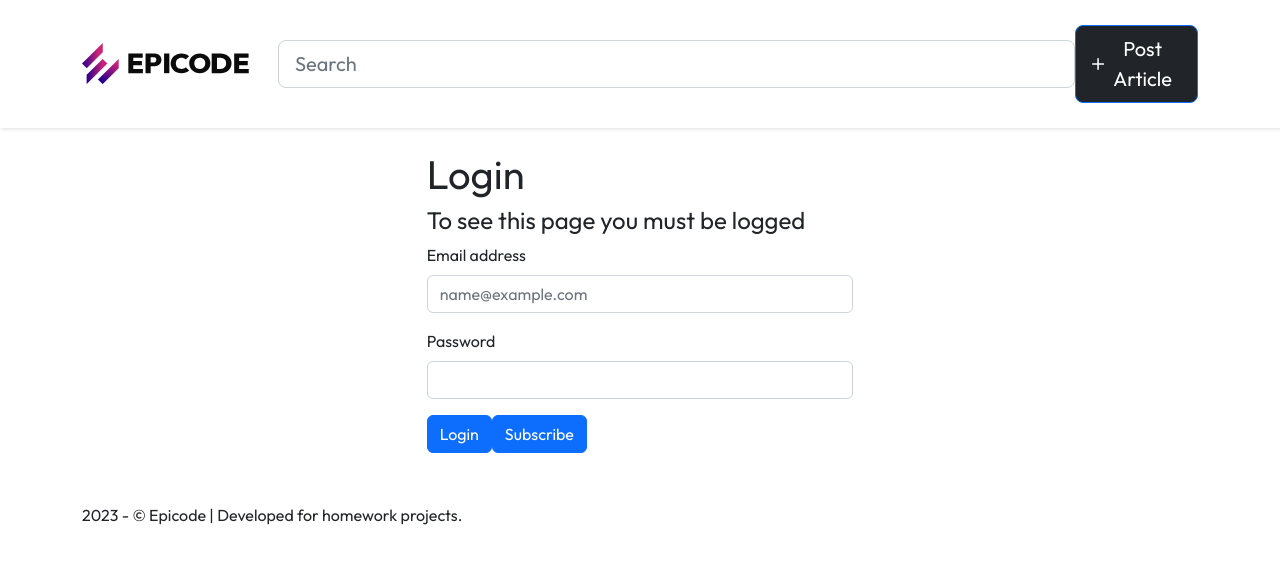
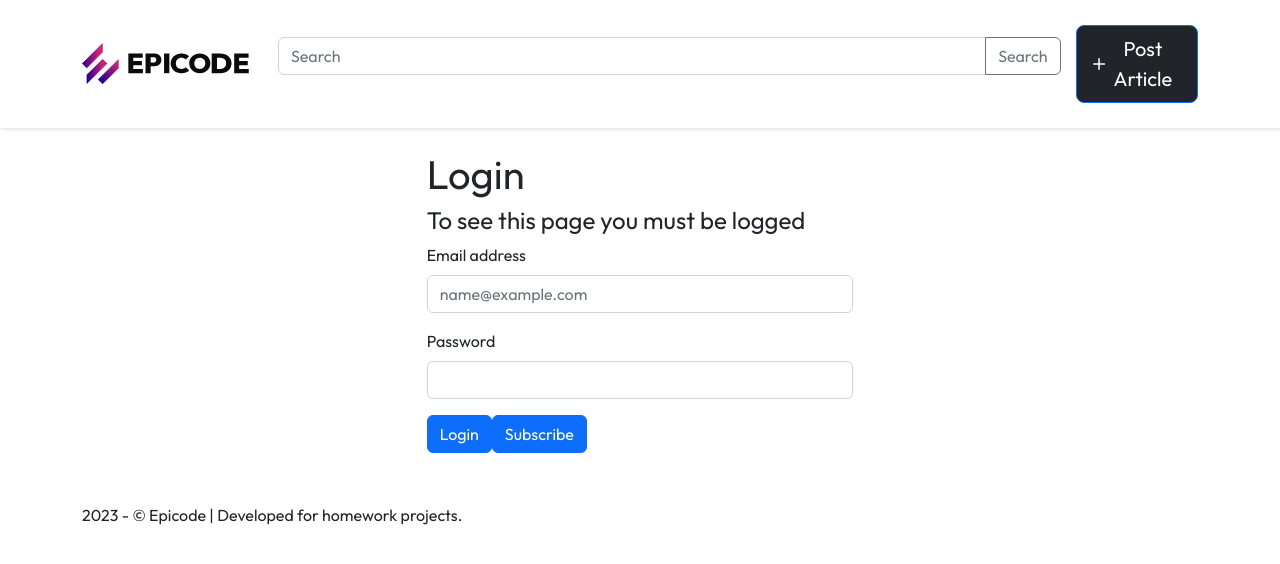
Before and after one commit to ApoDarkMatter/EpiBlog, a React (Create React App) app in the folder fe/: page /home in a window 1280 px wide. Shown: the top 564 px of the page. Built offline with nearby package versions, Linux system fonts and the light colour scheme.

Commit message:
fixed searchBar on navbar

```diff
--- a/fe/src/components/navbar/BlogNavbar.jsx
+++ b/fe/src/components/navbar/BlogNavbar.jsx
@@ -1,5 +1,5 @@
 import React, { useEffect } from "react";
-import { Button, Container, Navbar, Form } from "react-bootstrap";
+import { Button, Container, Navbar, Form, InputGroup } from "react-bootstrap";
 import { Link } from "react-router-dom";
 import "./styles.css";
 import { setSearchData, setSearchVisible } from "../../reducers/blogPost";
@@ -23,7 +23,17 @@ const NavBar = (props) => {
           <Navbar.Brand as={Link} to="/home">
             <img className="blog-navbar-brand" alt="logo" src="logo.svg" />
           </Navbar.Brand>
-          <Form.Control size="lg" type="text" placeholder="Search" onChange={handleChange}/>
+          <InputGroup className="mb-3 searchInput">
+            <Form.Control
+              placeholder="Search"
+              aria-label="Search"
+              aria-describedby="basic-addon2"
+              onChange={handleChange}
+            />
+            <Button variant="outline-secondary" id="button-addon2" onClick={console.log("ciao")}>
+              Search
+            </Button>
+          </InputGroup>
           <Button
             as={Link}
             to="/new"
--- a/fe/src/components/navbar/styles.css
+++ b/fe/src/components/navbar/styles.css
@@ -18,3 +18,7 @@
   width: 160px;
   text-decoration: none;
 }
+
+.searchInput {
+  margin-right: 15px;
+}
```
